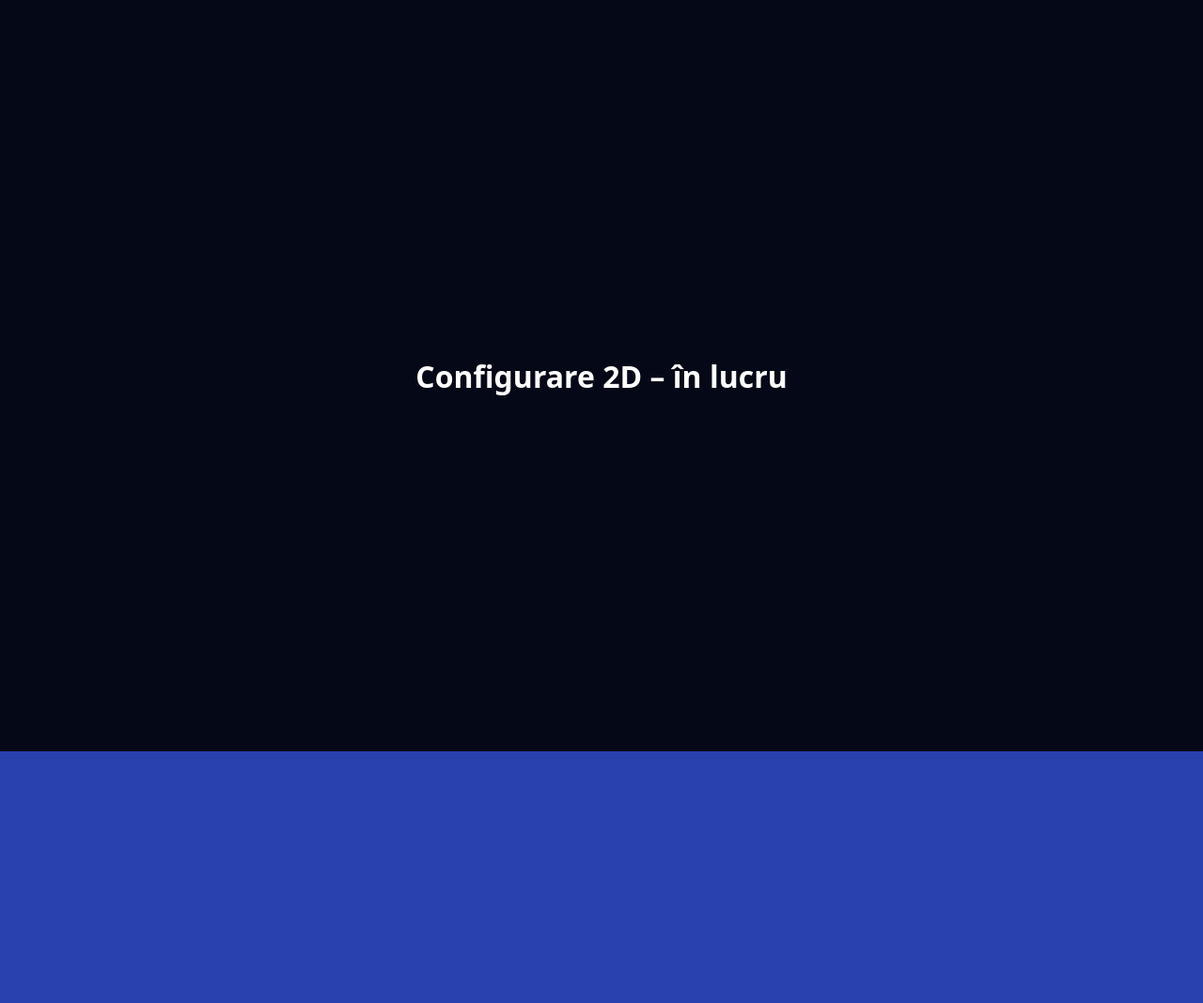
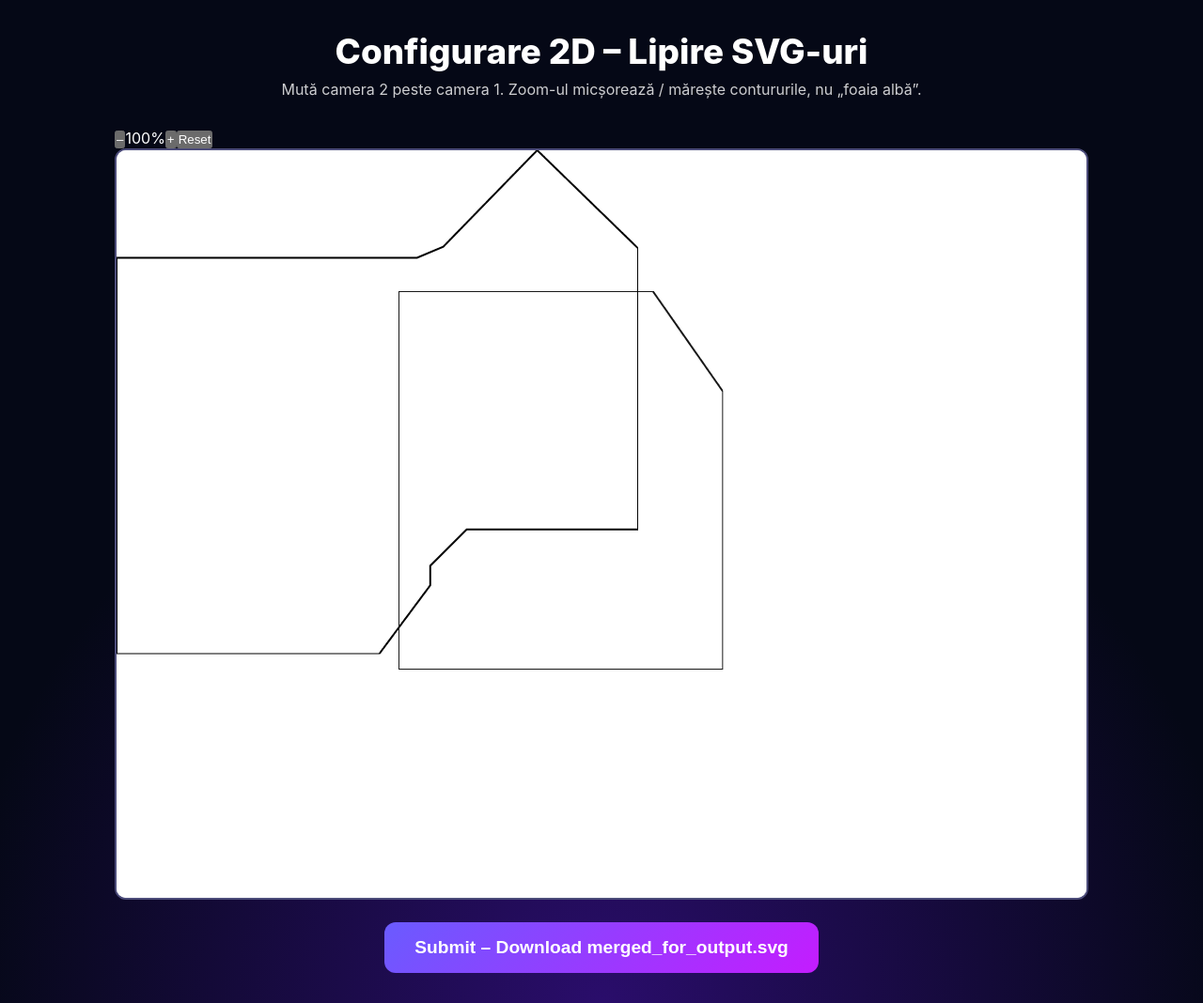
Before and after one commit to florin977/MapItUP, a React (Vite) app: page /configurare2d in a window 1280 px wide. Shown: the whole page at 94% size. Before the commit the page ends 800 px from the top, so only its background shows below. Built offline with nearby package versions, Linux system fonts and the light colour scheme.

Commit message:
tentative lipire svg uri

```diff
--- a/src/pages/Configurare2D.css
+++ b/src/pages/Configurare2D.css
@@ -0,0 +1,45 @@
+.config2d-container {
+  padding: 2rem;
+  max-width: 1100px;
+  margin: 0 auto;
+  color: #fff;
+  font-family: "Inter", sans-serif;
+}
+
+.config2d-title {
+  text-align: center;
+  font-size: 2.3rem;
+  margin-bottom: 0.5rem;
+  font-weight: 800;
+}
+
+.config2d-subtitle {
+  text-align: center;
+  opacity: 0.8;
+  margin-bottom: 2rem;
+}
+
+.canvas-wrapper {
+  display: flex;
+  justify-content: center;
+  margin-bottom: 1.5rem;
+}
+
+.submit-btn {
+  padding: 1rem 2rem;
+  font-size: 1.2rem;
+  font-weight: 600;
+  border-radius: 12px;
+  display: block;
+  margin: 0 auto;
+  cursor: pointer;
+  background: linear-gradient(135deg, #6a5bff, #c41cff);
+  color: #fff;
+  border: none;
+  transition: 0.2s;
+}
+
+.submit-btn:hover {
+  transform: translateY(-2px);
+  box-shadow: 0 6px 16px rgba(0, 0, 0, 0.4);
+}
--- a/src/pages/Configurare2D.jsx
+++ b/src/pages/Configurare2D.jsx
@@ -1,17 +1,188 @@
-export default function Configurare2D() {
+import React, { useEffect, useRef, useState } from "react";
+import "./Configurare2D.css";
+
+import svg1Url from "../assets/tempSvgs/input/camera1_alin_buna_outline.svg";
+import svg2Url from "../assets/tempSvgs/input/camera2_alin_buna_outline.svg";
+
+const CANVAS_WIDTH = 1200;
+const CANVAS_HEIGHT = 800;
+
+const Configurare2D = () => {
+  const [pos, setPos] = useState({ x: 300, y: 150 }); // poziția logicală a svg2
+  const [isDragging, setIsDragging] = useState(false);
+  const [offset, setOffset] = useState({ x: 0, y: 0 });
+  const [zoom, setZoom] = useState(1); // 1 = 100%
+
+  const [svg1Inner, setSvg1Inner] = useState("");
+  const [svg2Inner, setSvg2Inner] = useState("");
+
+  const svgRef = useRef(null);
+
+  // ──────────────────────────────
+  // Încarcăm conținutul SVG-urilor ca text (pentru export)
+  // ──────────────────────────────
+  useEffect(() => {
+    const extractInner = (text) => {
+      const m = text.match(/<svg[^>]*>([\s\S]*?)<\/svg>/i);
+      return m ? m[1] : text;
+    };
+
+    fetch(svg1Url)
+      .then((r) => r.text())
+      .then((t) => setSvg1Inner(extractInner(t)))
+      .catch((e) => console.error("Eroare load svg1", e));
+
+    fetch(svg2Url)
+      .then((r) => r.text())
+      .then((t) => setSvg2Inner(extractInner(t)))
+      .catch((e) => console.error("Eroare load svg2", e));
+  }, []);
+
+  // ──────────────────────────────
+  // ZOOM – micșorează/mărește TOATE SVG-urile (canvas-ul rămâne la fel)
+  // ──────────────────────────────
+  const handleZoomIn = () => setZoom((z) => Math.min(3, z + 0.25));
+  const handleZoomOut = () => setZoom((z) => Math.max(0.25, z - 0.25));
+  const handleZoomReset = () => setZoom(1);
+
+  // ──────────────────────────────
+  // DRAG în coordonate LOGICE (independente de zoom)
+  // ──────────────────────────────
+  const getSvgCoords = (e) => {
+    const svg = svgRef.current;
+    if (!svg) return { x: 0, y: 0 };
+    const rect = svg.getBoundingClientRect();
+    const x = (e.clientX - rect.left) / zoom;
+    const y = (e.clientY - rect.top) / zoom;
+    return { x, y };
+  };
+
+  const handleMouseDown = (e) => {
+    const svgPos = getSvgCoords(e);
+    setIsDragging(true);
+    setOffset({
+      x: svgPos.x - pos.x,
+      y: svgPos.y - pos.y,
+    });
+  };
+
+  const handleMouseMove = (e) => {
+    if (!isDragging) return;
+    const svgPos = getSvgCoords(e);
+    setPos({
+      x: svgPos.x - offset.x,
+      y: svgPos.y - offset.y,
+    });
+  };
+
+  const handleMouseUp = () => setIsDragging(false);
+
+  useEffect(() => {
+    window.addEventListener("mousemove", handleMouseMove);
+    window.addEventListener("mouseup", handleMouseUp);
+    return () => {
+      window.removeEventListener("mousemove", handleMouseMove);
+      window.removeEventListener("mouseup", handleMouseUp);
+    };
+  });
+
+  // ──────────────────────────────
+  // MERGE + EXPORT (SVG self-contained, cu zoom și poziția curentă)
+  // ──────────────────────────────
+  const handleSubmit = () => {
+    if (!svg1Inner || !svg2Inner) {
+      alert("SVG-urile nu au fost încă încărcate complet. Mai încearcă o dată.");
+      return;
+    }
+
+    const mergedSVG = `
+<svg xmlns="http://www.w3.org/2000/svg" width="${CANVAS_WIDTH}" height="${CANVAS_HEIGHT}">
+  <rect width="${CANVAS_WIDTH}" height="${CANVAS_HEIGHT}" fill="white" />
+
+  <g transform="scale(${zoom})">
+    <g id="svg1">
+      ${svg1Inner}
+    </g>
+
+    <g id="svg2" transform="translate(${pos.x}, ${pos.y})">
+      ${svg2Inner}
+    </g>
+  </g>
+</svg>
+`;
+
+    const blob = new Blob([mergedSVG], { type: "image/svg+xml" });
+    const url = URL.createObjectURL(blob);
+
+    const a = document.createElement("a");
+    a.href = url;
+    a.download = "merged_for_output.svg"; // îl muți în src/assets/tempSvgs/output
+    a.click();
+    URL.revokeObjectURL(url);
+  };
+
+  // ──────────────────────────────
+
   return (
-    <div
-      style={{
-        minHeight: '100vh',
-        display: 'flex',
-        alignItems: 'center',
-        justifyContent: 'center',
-        background: '#050816',
-        color: '#fff',
-        fontFamily: 'system-ui, -apple-system, BlinkMacSystemFont, sans-serif',
-      }}
-    >
-      <h1>Configurare 2D – în lucru</h1>
+    <div className="config2d-container">
+      <h1 className="config2d-title">Configurare 2D – Lipire SVG-uri</h1>
+
+      <p className="config2d-subtitle">
+        Mută camera 2 peste camera 1. Zoom-ul micșorează / mărește contururile,
+        nu „foaia albă”.
+      </p>
+
+      <div className="config2d-toolbar">
+        <button onClick={handleZoomOut} className="zoom-btn">
+          –
+        </button>
+        <span className="zoom-label">{Math.round(zoom * 100)}%</span>
+        <button onClick={handleZoomIn} className="zoom-btn">
+          +
+        </button>
+        <button onClick={handleZoomReset} className="zoom-reset">
+          Reset
+        </button>
+      </div>
+
+      <div className="canvas-wrapper">
+        <svg
+          ref={svgRef}
+          width={CANVAS_WIDTH}
+          height={CANVAS_HEIGHT}
+          style={{
+            background: "white",
+            border: "2px solid #4c4c7a",
+            borderRadius: "12px",
+          }}
+        >
+          {/* fundal alb */}
+          <rect width={CANVAS_WIDTH} height={CANVAS_HEIGHT} fill="white" />
+
+          {/* TOT conținutul scalat cu zoom */}
+          <g transform={`scale(${zoom})`}>
+            {/* SVG FIX */}
+            <g>
+              <image href={svg1Url} x="0" y="0" />
+            </g>
+
+            {/* SVG MUTABIL */}
+            <g
+              transform={`translate(${pos.x}, ${pos.y})`}
+              onMouseDown={handleMouseDown}
+              style={{ cursor: "grab" }}
+            >
+              <image href={svg2Url} x="0" y="0" opacity="0.9" />
+            </g>
+          </g>
+        </svg>
+      </div>
+
+      <button className="btn primary submit-btn" onClick={handleSubmit}>
+        Submit – Download merged_for_output.svg
+      </button>
     </div>
   );
-}
+};
+
+export default Configurare2D;
```
Also changed, not shown: src/assets/readmesvg.txt.
